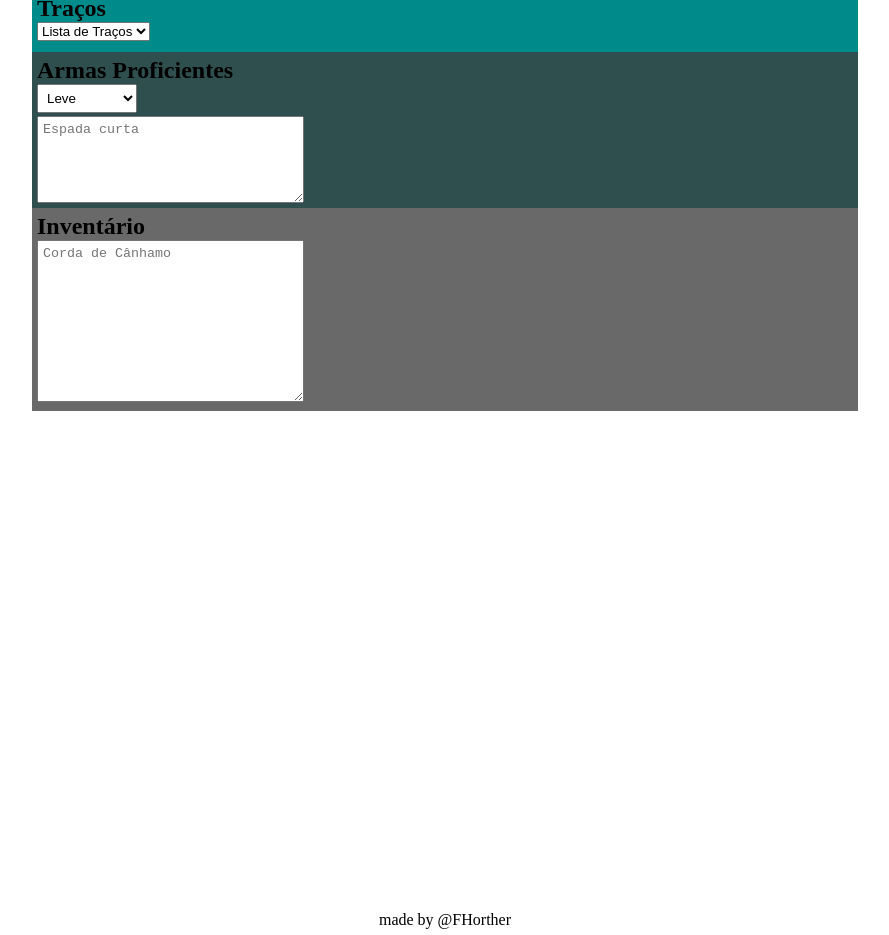
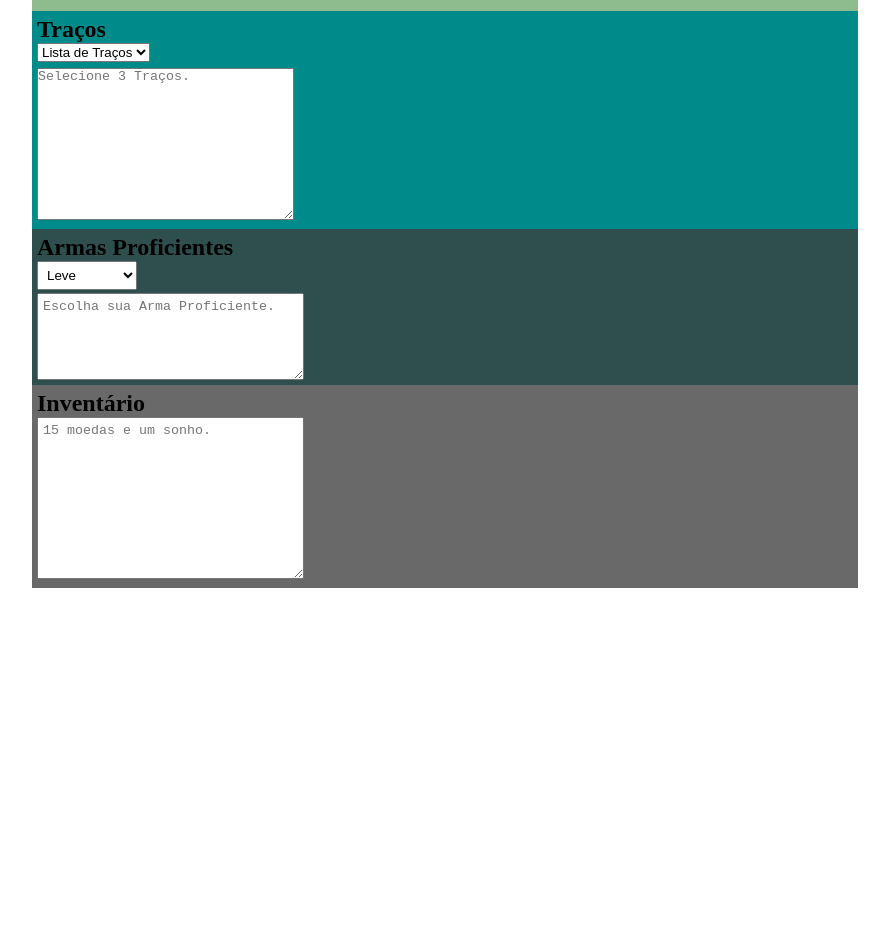
Before and after one commit to Horther/Tiny_Ficha, a plain HTML site: page index.html in a window 1280 px wide. Shown: the part 295-1230 px from the top of the page, without its empty margins (195-1084 px from the left). Drawn offline with Linux system fonts and the light colour scheme.

Commit message:
ajustes menores

```diff
--- a/css/style.css
+++ b/css/style.css
@@ -1,8 +1,9 @@
 @charset 'UTF-8';
 
 * {
-    margin: 0%;
-    padding: 0%;
+    margin: 0px;
+    padding: 0px;
+
 }
 
 body {
@@ -16,9 +17,11 @@ header {
 
 main {
     height: 1169px;
-    width: 826px;
+    max-width: 826px;
     margin: auto;
+    padding: 3px;
 }
+
 #personagem {
     position: relative;
     display: inline-block;
@@ -112,7 +115,3 @@ main {
 #listaInventario {
     padding: 5px;
 }
-
-footer {
-    text-align: center;
-}
--- a/index.html
+++ b/index.html
@@ -11,6 +11,7 @@
 <body>
     <header>
         <h1>Tiny Dungeon Ficha</h1>
+        <p>made by @FHorther</p>
     </header>
     <main>
         <div id="personagem">
@@ -52,6 +53,7 @@
             <div id="pgsTracos">
 
             </div>
+            <textarea id="Lista de Traços" cols="30" rows="10" placeholder="Selecione 3 Traços."></textarea>
         </div>
         <div id="infoArmasProficientes">
             <h2>Armas Proficientes</h2>
@@ -59,17 +61,17 @@
                 <option value="leve">Leve</option>
                 <option value="pesado">Pesado</option>
                 <option value="aDistancia">À Distância</option>
-                <textarea id="listaArmas" cols="30" rows="5" placeholder="Espada curta"></textarea>
+                <textarea id="listaArmas" cols="30" rows="5" placeholder="Escolha sua Arma Proficiente."></textarea>
             </select>
         </div>
         <div id="infoInventario">
             <h2>Inventário</h2>
-            <textarea id="listaInventario" cols="30" rows="10" placeholder="Corda de Cânhamo"></textarea>
+            <textarea id="listaInventario" cols="30" rows="10" placeholder="15 moedas e um sonho."></textarea>
         </div>
 
     </main>
 
-    <footer> made by @FHorther</footer>
+    <footer></footer>
 
     <script src="js/script.js"></script>
 </body>
```
